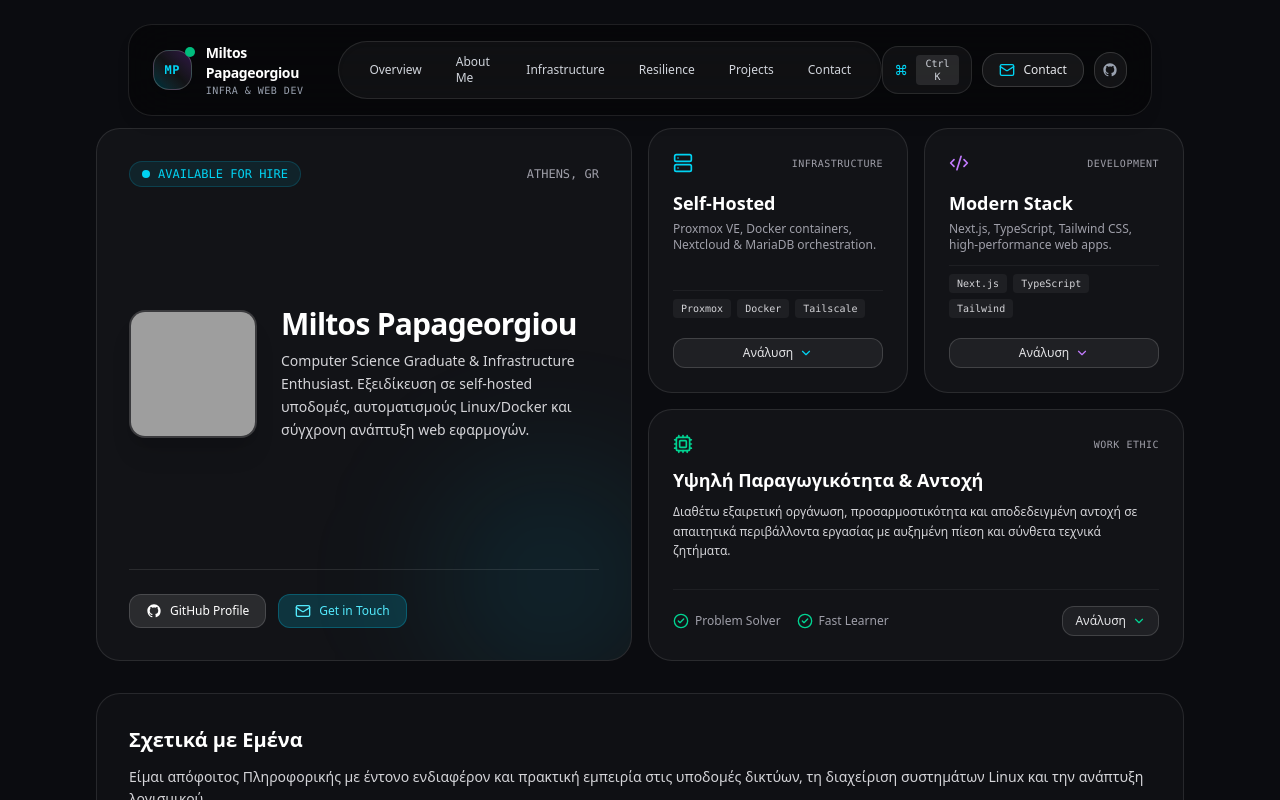
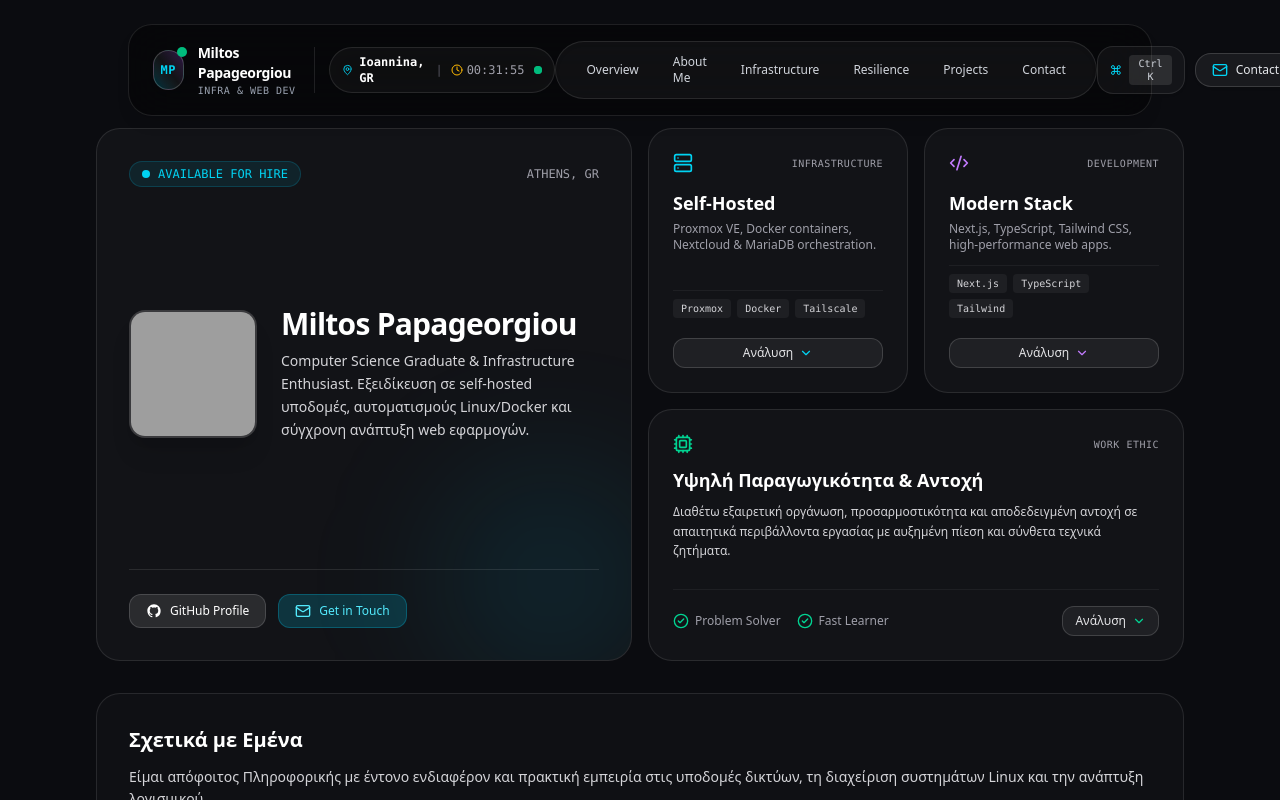
Before and after one commit to miltos12222/my-portfolio, a Next.js app: page / in a window 1280 px wide. Shown: the top 800 px of the page. Built offline with nearby package versions, Linux system fonts and the light colour scheme; grey boxes are pictures that could not be loaded.

Commit message:
Add Ioannina dynamic location badge with live clock

```diff
--- /dev/null
+++ b/components/LocationBadge.tsx
@@ -0,0 +1,45 @@
+"use client";
+
+import { useState, useEffect } from "react";
+import { MapPin, Clock } from "lucide-react";
+
+export default function LocationBadge() {
+    const [time, setTime] = useState<string>("");
+
+    useEffect(() => {
+        const updateTime = () => {
+            const now = new Date();
+            const options: Intl.DateTimeFormatOptions = {
+                timeZone: "Europe/Athens",
+                hour: "2-digit",
+                minute: "2-digit",
+                second: "2-digit",
+                hour12: false,
+            };
+            setTime(now.toLocaleTimeString("el-GR", options));
+        };
+
+        updateTime();
+        const interval = setInterval(updateTime, 1000);
+
+        return () => clearInterval(interval);
+    }, []);
+
+    return (
+        <div className="inline-flex items-center gap-2 px-3 py-1.5 rounded-full bg-white/[0.04] border border-white/10 backdrop-blur-md text-xs text-zinc-300 font-mono shadow-sm">
+            <div className="flex items-center gap-1.5 text-cyan-400">
+                <MapPin className="w-3.5 h-3.5" />
+                <span className="font-semibold text-white">Ioannina, GR</span>
+            </div>
+            <span className="text-zinc-600">|</span>
+            <div className="flex items-center gap-1 text-zinc-400">
+                <Clock className="w-3 h-3 text-amber-400" />
+                <span>{time || "00:00:00"}</span>
+            </div>
+            <span className="relative flex h-2 w-2 ml-0.5">
+                <span className="animate-ping absolute inline-flex h-full w-full rounded-full bg-emerald-400 opacity-75"></span>
+                <span className="relative inline-flex rounded-full h-2 w-2 bg-emerald-500"></span>
+            </span>
+        </div>
+    );
+}
--- a/components/Navbar.tsx
+++ b/components/Navbar.tsx
@@ -3,7 +3,8 @@
 import { useState, useEffect } from "react";
 import { motion, AnimatePresence } from "framer-motion";
 import { Mail, Check, Compass, Command, Search, ArrowRight, X } from "lucide-react";
-import { GithubIcon, LinkedinIcon } from "@/components/SocialIcons";
+import { GithubIcon } from "@/components/SocialIcons";
+import LocationBadge from "@/components/LocationBadge";
 
 export default function Navbar() {
   const [scrolled, setScrolled] = useState(false);
@@ -51,7 +52,7 @@ export default function Navbar() {
     { label: "Contact", href: "#contact", category: "Action" },
   ];
 
-  const filteredLinks = navLinks.filter(link =>
+  const filteredLinks = navLinks.filter((link) =>
     link.label.toLowerCase().includes(searchQuery.toLowerCase())
   );
 
@@ -67,13 +68,16 @@ export default function Navbar() {
             : "bg-black/40 backdrop-blur-xl border border-white/10 shadow-lg"
             }`}
         >
-          {/* Brand / Monogram */}
+          {/* Brand / Monogram & Location Badge */}
+          <div className="flex items-center gap-3.5">
             <a
               href="#top"
               className="group flex items-center gap-3.5 text-white transition-opacity hover:opacity-90"
             >
               <div className="relative flex h-10 w-10 items-center justify-center rounded-2xl bg-gradient-to-tr from-cyan-500/25 via-white/5 to-purple-500/25 border border-white/20 p-[1px] shadow-md transition-transform duration-300 group-hover:scale-105">
-              <span className="font-mono text-xs font-bold tracking-wider text-cyan-400">MP</span>
+                <span className="font-mono text-xs font-bold tracking-wider text-cyan-400">
+                  MP
+                </span>
                 <span className="absolute -top-1 -right-1 flex h-2.5 w-2.5">
                   <span className="animate-ping absolute inline-flex h-full w-full rounded-full bg-emerald-400 opacity-75"></span>
                   <span className="relative inline-flex rounded-full h-2.5 w-2.5 bg-emerald-500"></span>
@@ -89,6 +93,12 @@ export default function Navbar() {
                 </span>
               </div>
             </a>
+
+            {/* Dynamic Ioannina Location Badge (Hidden on small mobile) */}
+            <div className="hidden md:block border-l border-white/10 pl-3.5">
+              <LocationBadge />
+            </div>
+          </div>
 
           {/* Desktop Links */}
           <div className="hidden lg:flex items-center gap-1.5 bg-white/[0.04] border border-white/10 rounded-full px-4 py-1.5 text-xs shadow-inner">
@@ -111,7 +121,9 @@ export default function Navbar() {
               title="Quick Search (Ctrl+K)"
             >
               <Command className="h-3.5 w-3.5 text-cyan-400" />
-              <span className="font-mono text-[10px] bg-white/10 px-1.5 py-0.5 rounded text-gray-300">Ctrl K</span>
+              <span className="font-mono text-[10px] bg-white/10 px-1.5 py-0.5 rounded text-gray-300">
+                Ctrl K
+              </span>
             </button>
 
             <button
@@ -147,7 +159,10 @@ export default function Navbar() {
               onClick={() => setMenuOpen(!menuOpen)}
               className="flex items-center gap-2 px-3.5 py-2 rounded-2xl bg-white/10 border border-white/15 text-gray-200 hover:text-white transition-all text-xs font-medium"
             >
-              <Compass className={`h-4 w-4 text-cyan-400 transition-transform duration-500 ${menuOpen ? "rotate-90" : ""}`} />
+              <Compass
+                className={`h-4 w-4 text-cyan-400 transition-transform duration-500 ${menuOpen ? "rotate-90" : ""
+                  }`}
+              />
               <span>Menu</span>
             </button>
           </div>
@@ -183,7 +198,9 @@ export default function Navbar() {
               </div>
 
               <div className="p-2 max-h-72 overflow-y-auto space-y-1">
-                <div className="px-3 py-1.5 text-[10px] font-mono text-gray-500 uppercase tracking-wider">Quick Navigation</div>
+                <div className="px-3 py-1.5 text-[10px] font-mono text-gray-500 uppercase tracking-wider">
+                  Quick Navigation
+                </div>
                 {filteredLinks.map((link) => (
                   <a
                     key={link.href}
@@ -201,16 +218,23 @@ export default function Navbar() {
                   </a>
                 ))}
 
-                <div className="pt-2 px-3 py-1.5 text-[10px] font-mono text-gray-500 uppercase tracking-wider">Actions</div>
+                <div className="pt-2 px-3 py-1.5 text-[10px] font-mono text-gray-500 uppercase tracking-wider">
+                  Actions
+                </div>
                 <button
-                  onClick={() => { copyEmail(); setCmdOpen(false); }}
+                  onClick={() => {
+                    copyEmail();
+                    setCmdOpen(false);
+                  }}
                   className="w-full flex items-center justify-between px-3 py-2.5 rounded-2xl hover:bg-white/[0.08] text-gray-300 hover:text-cyan-400 text-sm transition-all text-left"
                 >
                   <span className="flex items-center gap-2">
                     <Mail className="h-3.5 w-3.5 text-cyan-400" />
                     Copy Email Address
                   </span>
-                  <span className="text-[10px] font-mono px-2 py-0.5 rounded bg-cyan-500/10 text-cyan-400">Quick Action</span>
+                  <span className="text-[10px] font-mono px-2 py-0.5 rounded bg-cyan-500/10 text-cyan-400">
+                    Quick Action
+                  </span>
                 </button>
               </div>
 
@@ -233,13 +257,20 @@ export default function Navbar() {
             className="fixed top-24 left-4 right-4 max-w-md mx-auto bg-[#0d0e18]/95 backdrop-blur-2xl border border-white/20 rounded-3xl p-6 pointer-events-auto flex flex-col gap-4 shadow-2xl z-50 lg:hidden"
           >
             <div className="flex items-center justify-between pb-3 border-b border-white/10">
-              <span className="text-xs font-mono text-cyan-400 tracking-wider uppercase">Navigation Hub</span>
+              <span className="text-xs font-mono text-cyan-400 tracking-wider uppercase">
+                Navigation Hub
+              </span>
               <button
                 onClick={() => setMenuOpen(false)}
                 className="p-1.5 rounded-xl bg-white/5 border border-white/10 text-gray-400 hover:text-white"
               >
                 <X className="h-4 w-4" />
               </button>
+            </div>
+
+            {/* Location Badge inside Mobile Menu */}
+            <div className="flex items-center justify-center py-1">
+              <LocationBadge />
             </div>
 
             <div className="grid grid-cols-2 gap-2">
```
Lines whose indentation alone changed are shown as unchanged.
